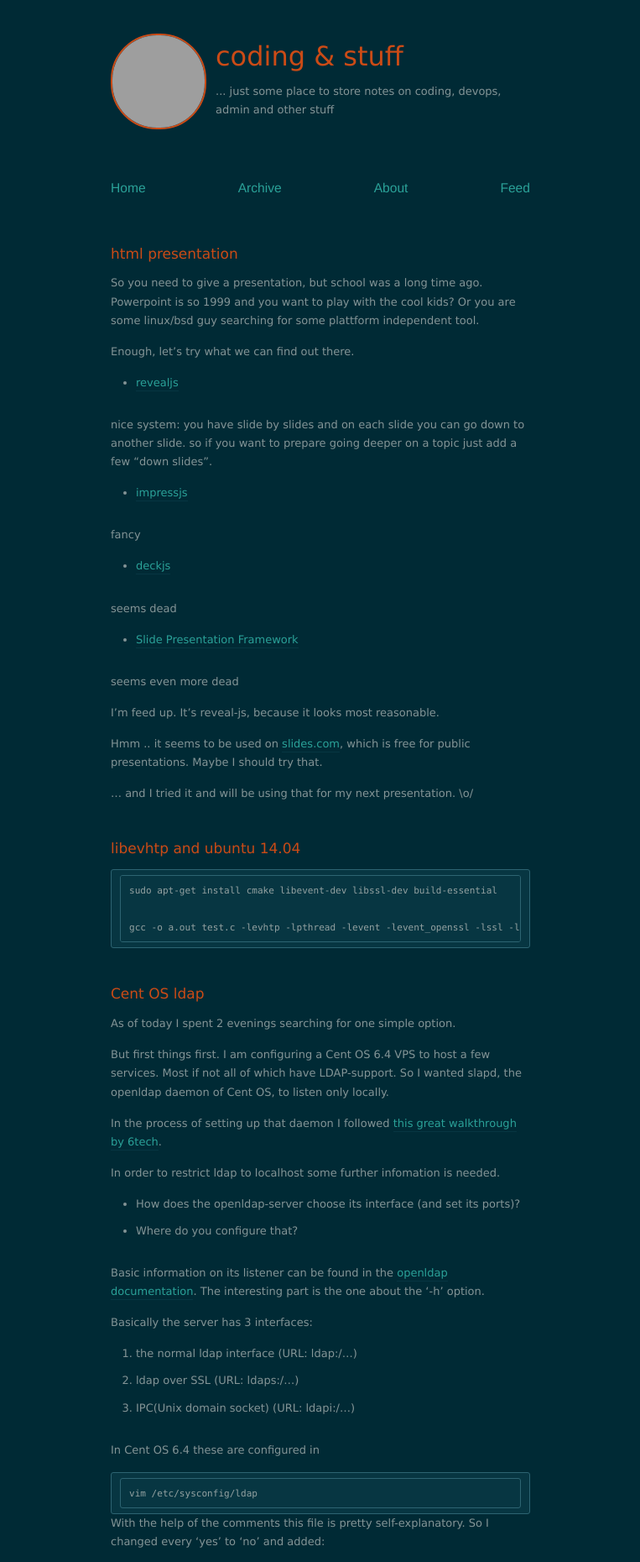
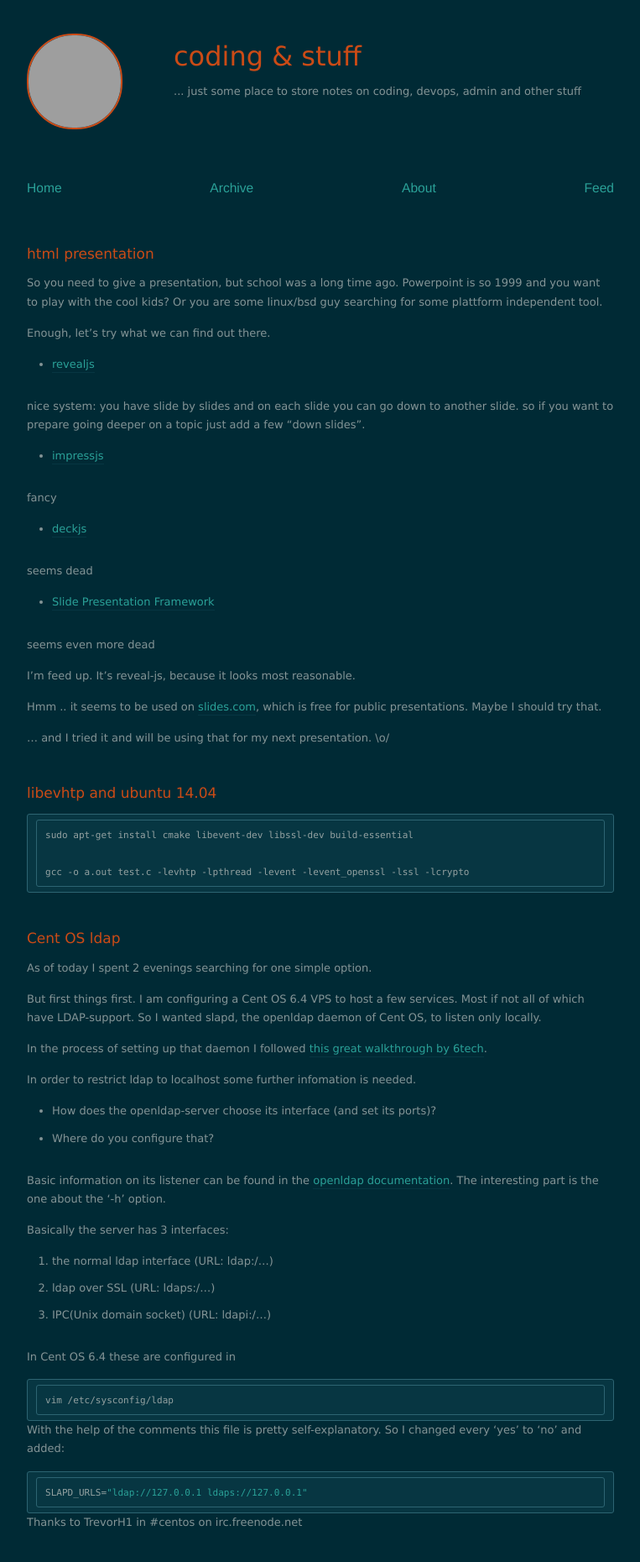
Before and after one commit to grossjonas/grossjonas.github.com, a Jekyll site: the page built from index.html, in a window 1280 px wide. Shown: the top 1860 px of the page at 84% size, without its empty margins (258-1021 px from the left). Built offline with Jekyll 4.4.1, drawn with Linux system fonts in a browser that asks for light colours; the list of posts is cut into pages by our own code; some of the changed text lies outside the part shown; grey boxes are pictures that could not be loaded.

Commit message:
use one width ... page width

```diff
--- a/_layouts/default.html
+++ b/_layouts/default.html
@@ -9,6 +9,8 @@
 </head>
 
 <body>
+  <div id="page">
+
     <header id="header">
       <div class="left">
         <img alt="gravatar" src="https://secure.gravatar.com/avatar/f77d91f8e6da14e2a4294bc35714ea6f?s=110&d=identicon" />
@@ -38,5 +40,7 @@
       <p class="copyright">Copyright &copy; {{ site.time | date: '%Y' }} {{ site.name }}. Powered by <a href="http://jekyllrb.com">Jekyll</a>, theme by <a href="http://www.webmaster-source.com">Matt Harzewski</a></p>
     </footer>
 
+  </div>
+
 </body>
 </html>
--- a/assets/css/style.css
+++ b/assets/css/style.css
@@ -101,8 +101,12 @@ h3 {
 .nounderline { text-decoration: underline; }
 
 /*** Structure ***/
+#page {
+	width: 700px;
+	margin: 0px auto;
+}
+
 #header {
-	width: 500px;
 	margin: 40px auto 50px auto;
   display: flex;
 }
@@ -127,8 +131,7 @@ h3 {
 }
 
 #navbar {
-	text-align: right;
-	width: 500px;
+	text-align: center;
 	margin: 40px auto 50px auto;
 }
 #navbar ul{
@@ -148,12 +151,10 @@ h3 {
 }
 
 #content {
-	width: 500px;
 	margin: 0 auto;
 }
 
 #footer {
-	width: 500px;
 	margin: 50px auto 20px auto;
 	padding-top: 10px;
 	font-size: 0.85em;
@@ -227,10 +228,6 @@ img.center {
 	}
 
 	#navbar {
-		position: relative;
-		text-align: left;
-		width: 100%;
-		left: 0;
 		margin: 10px 10px 20px 10px;
 	}
 
```
Lines whose indentation alone changed are shown as unchanged.
